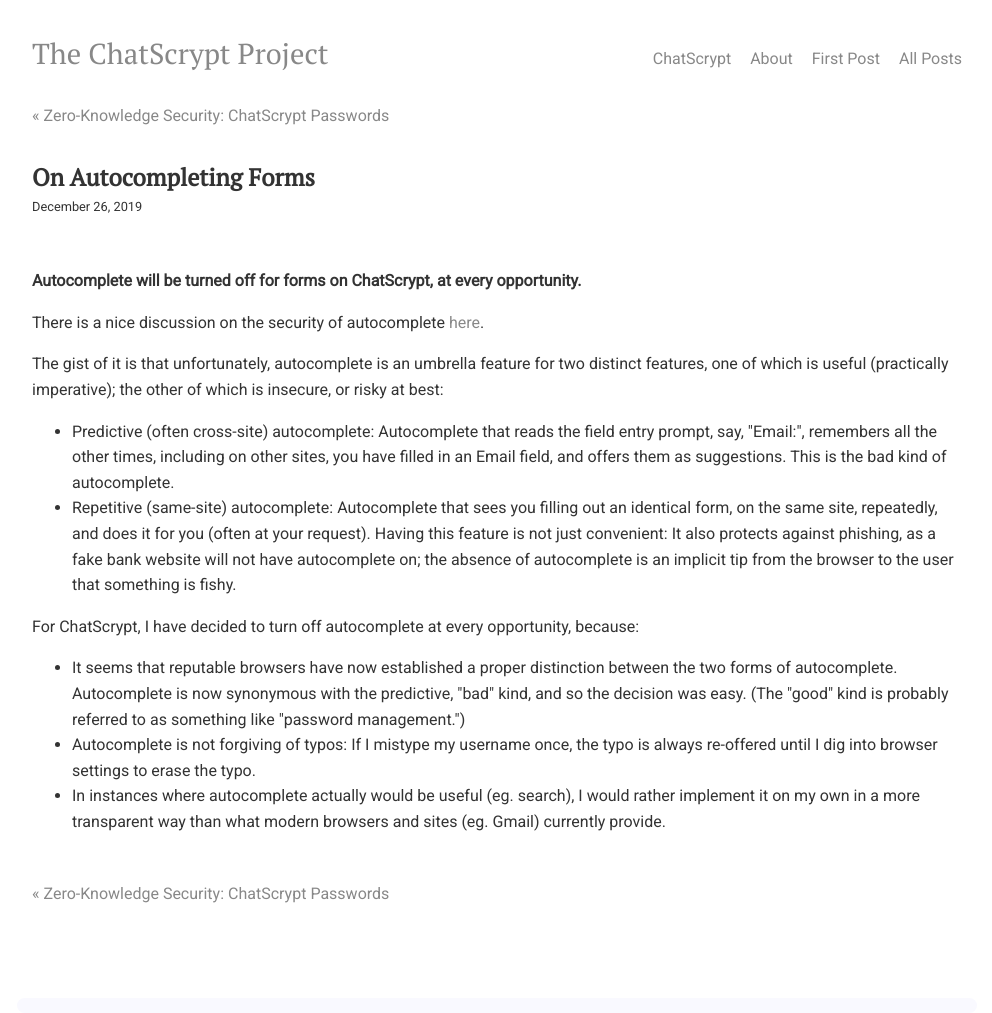
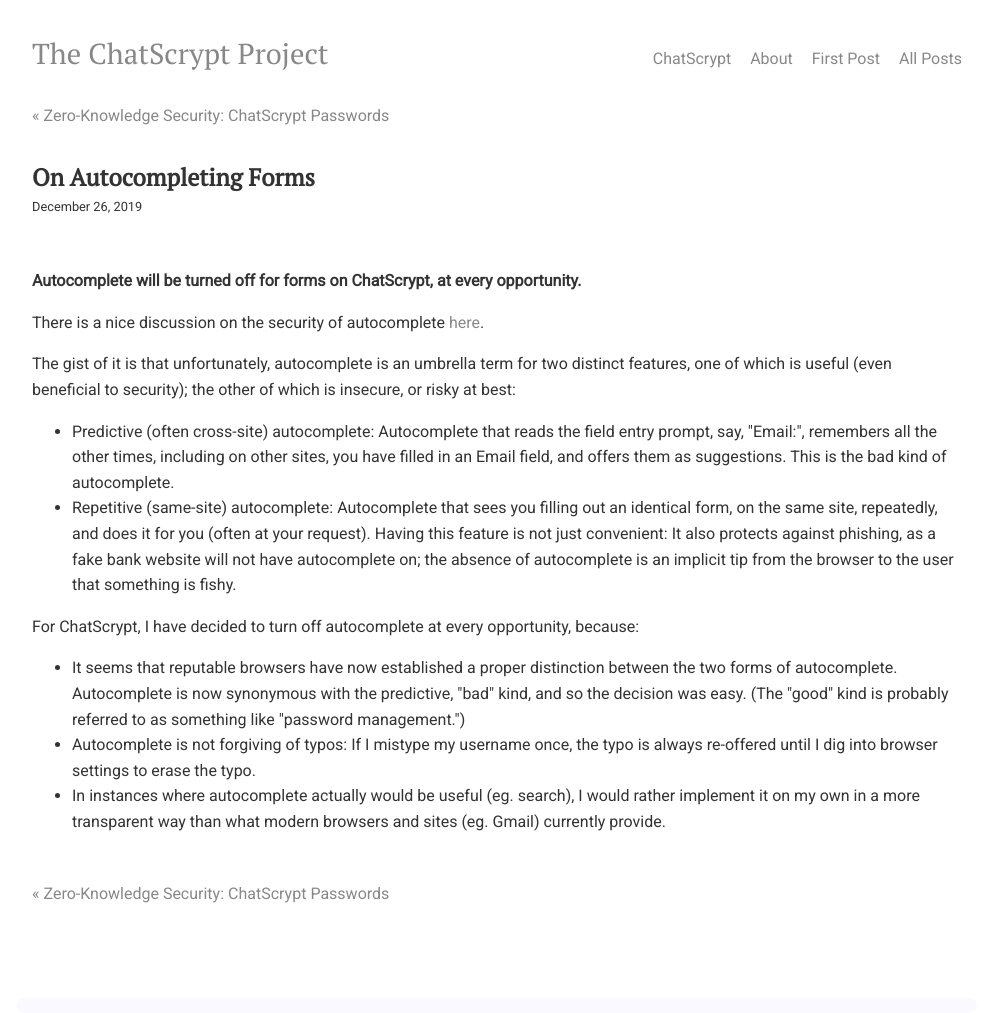
Before and after one commit to chatscrypt/chatscrypt.github.io, a Jekyll site: the page built from _posts/2019-12-26-on-autocompleting-forms.html, in a window 1280 px wide. Shown: the whole page, without its empty margins (143-1135 px from the left). Built offline with Jekyll 4.4.1, drawn with Linux system fonts in a browser that asks for light colours; comment, search, counter and statistics services are not loaded.

Commit message:
Update 2019-12-26-on-autocompleting-forms.html

```diff
--- a/_posts/2019-12-26-on-autocompleting-forms.html
+++ b/_posts/2019-12-26-on-autocompleting-forms.html
@@ -9,7 +9,7 @@
 
 <p>There is a nice discussion on the security of autocomplete <a href="https://security.stackexchange.com/questions/49326/should-websites-be-allowed-to-disable-autocomplete-on-forms-or-fields">here</a>.
 
-<p>The gist of it is that unfortunately, autocomplete is an umbrella feature for two distinct features, one of which is useful (practically imperative); the other of which is insecure, or risky at best:
+<p>The gist of it is that unfortunately, autocomplete is an umbrella term for two distinct features, one of which is useful (even beneficial to security); the other of which is insecure, or risky at best:
 
 <ul>
 <li> Predictive (often cross-site) autocomplete: Autocomplete that reads the field entry prompt, say, "Email:", remembers all the other times, including on other sites, you have filled in an Email field, and offers them as suggestions. This is the bad kind of autocomplete.
```
